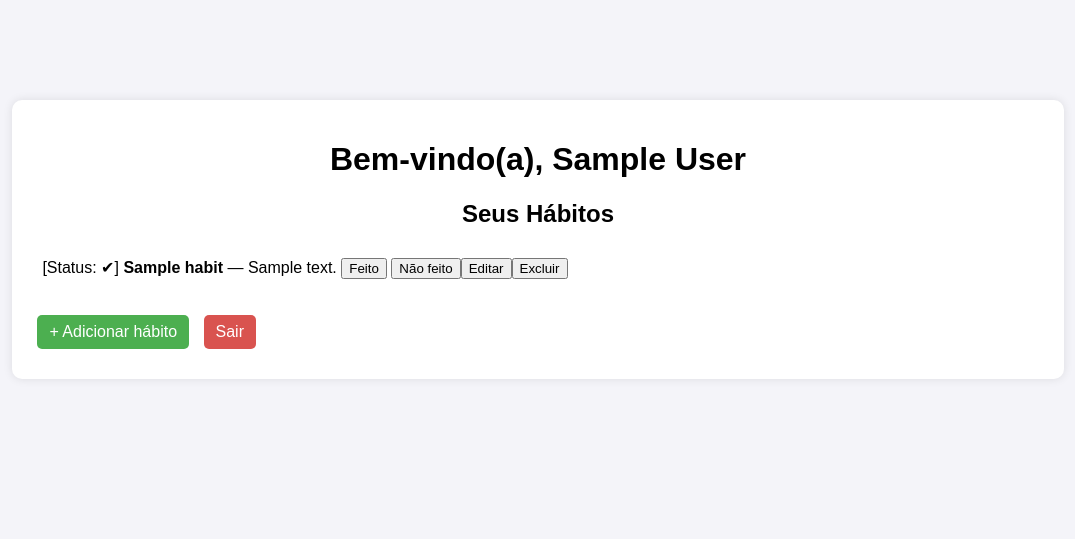
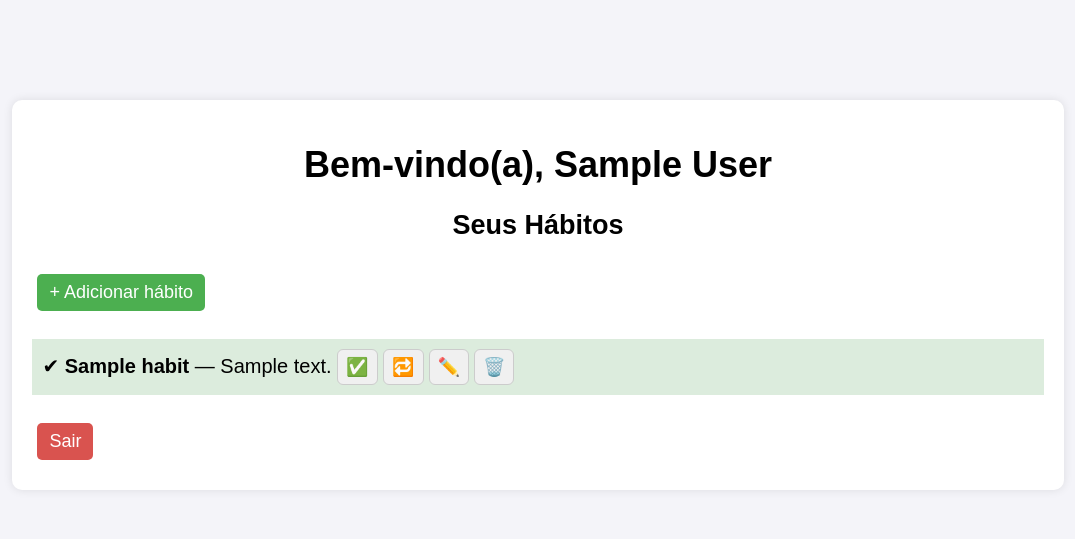
Before and after one commit to orafaeldantas/habit-tracker, a Flask app: page / in a window 1280 px wide. Shown: the top 539 px of the page, without its empty margins (102-1177 px from the left). Run offline with Flask 3, Linux system fonts and the light colour scheme; the visitor is signed in with stand-in values (Sample User, id 1); tables that the repository leaves empty hold one stand-in row (values such as "Sample post").

Commit message:
feat: add UX improvements to the dashboard

```diff
--- a/database.py
+++ b/database.py
@@ -73,7 +73,7 @@ def get_habits_by_user(user_id):
 
 
 def get_habit(id):
-    execute_query("SELECT * FROM habits WHERE id = ?", (id,), fetchone=True)
+    return execute_query("SELECT * FROM habits WHERE id = ?", (id,), fetchone=True)
 
 
 def update_status_habits_by_id(id, status):
--- a/static/css/dashboard.css
+++ b/static/css/dashboard.css
@@ -1,5 +1,6 @@
 body {
     font-family: Arial, sans-serif;
+    font-size: 18px;
     background-color: #f4f4f9;
     margin-top: 50px;
     padding: 0;
@@ -32,6 +33,7 @@ body {
     border-bottom: 1px solid #ddd;
     display: flex;
     flex-direction: row;
+    font-size: 20px;
   }
 
   .habit-item:last-child {
@@ -63,15 +65,15 @@ body {
   /* === Modal Delete Habit === */
 
   dialog {
-    border: none;                 /* remove a borda padrão feia do navegador */
-    border-radius: 8px;           /* cantos arredondados */
-    padding: 20px 30px;           /* espaço interno */
-    background-color: #fff;       /* fundo branco */
-    box-shadow: 0 4px 20px rgba(0, 0, 0, 0.3);  /* sombra leve */
-    text-align: center;           /* centraliza o texto */
-    width: 320px;                 /* largura fixa */
-    max-width: 90%;               /* responsivo em telas menores */
-    animation: fadeIn 0.2s ease;  /* animação de aparição */
+    border: none;
+    border-radius: 8px;
+    padding: 20px 30px;
+    background-color: #fff;
+    box-shadow: 0 4px 20px rgba(0, 0, 0, 0.3);
+    text-align: center;
+    width: 320px;
+    max-width: 90%;
+    animation: fadeIn 0.2s ease;
   }
 
   dialog::backdrop {
@@ -105,7 +107,6 @@ body {
     transition: background 0.2s ease;
   }
 
-  /* Botão confirmar (vermelho) */
   .modal-actions .btn-confirm {
     background-color: #e74c3c;
     color: #fff;
@@ -115,7 +116,6 @@ body {
     background-color: #c0392b;
   }
 
-  /* Botão cancelar (cinza) */
   .modal-actions .btn-cancel {
     background-color: #ccc;
     color: #000;
@@ -125,7 +125,83 @@ body {
     background-color: #b3b3b3;
   }
 
+  #habit-item-concluded {
+    background-color: #4e9c5232;
+  }
+
+  #habit-item-active{
+    background-color: #9d7b0030;
+  }
+
   @keyframes fadeIn {
     from { opacity: 0; transform: scale(0.9); }
     to { opacity: 1; transform: scale(1); }
   }
+
+
+/* === Edit and Delete Buttons ===*/
+.btn-edit-habit,
+.btn-delete-habit {
+  background-color: #f0f0f0; /* cor de fundo neutra */
+  border: 1px solid #ccc;
+  border-radius: 6px;
+  padding: 6px 8px;
+  font-size: 18px;
+  cursor: pointer;
+  transition: background-color 0.2s ease, transform 0.1s ease;
+  margin-left: 5px;
+}
+
+.btn-edit-habit::before {
+  content: "✏️";
+}
+
+.btn-delete-habit::before {
+  content: "🗑️";
+}
+
+.btn-edit-habit:hover,
+.btn-delete-habit:hover {
+  background-color: #e0e0e0;
+  transform: translateY(-1px);
+}
+
+.btn-edit-habit:active,
+.btn-delete-habit:active {
+  transform: scale(0.95);
+}
+
+/*===============*/
+
+/* === Done and Not Done Buttons === */
+.btn-done-habit,
+.btn-not-done-habit {
+  background-color: #f0f0f0; /* mesmo fundo neutro dos outros */
+  border: 1px solid #ccc;
+  border-radius: 6px;
+  padding: 6px 8px;
+  font-size: 18px;
+  cursor: pointer;
+  transition: background-color 0.2s ease, transform 0.1s ease;
+}
+
+.btn-done-habit::before {
+  content: "✅";
+}
+
+.btn-not-done-habit::before {
+  content: "🔁";
+}
+
+.btn-done-habit:hover,
+.btn-not-done-habit:hover {
+  background-color: #e0e0e0;
+  transform: translateY(-1px);
+}
+
+.btn-done-habit:active,
+.btn-not-done-habit:active {
+  transform: scale(0.95);
+}
+
+/*===============*/
--- a/templates/dashboard.html
+++ b/templates/dashboard.html
@@ -12,22 +12,22 @@
     <h1>Bem-vindo(a), {{ session['name_user'] }}</h1>
     <h2>Seus Hábitos</h2>
 
-
+    <a href="{{ url_for('habits.insert_habit') }}" class="btn">+ Adicionar hábito</a>
     {% if habits %}
       <ul class="habit-list">
         {% for habit in habits %}
-          <li class="habit-item">
+          <li class="habit-item" id="{{ 'habit-item-concluded' if habit['status'] else 'habit-item-active' }}" >
             <form action="{{ url_for('habits.update_status_habit', id=habit['id']) }}" method="post">
-              <span>[Status: {{ '✔' if habit['status'] else '❌' }}] </span>
+              <span> {{ '✔ ' if habit['status'] else '⏰ ' }} </span>
               <strong>{{ habit['title'] }}</strong> — {{ habit['description'] or 'Sem descrição' }}
-              <button type="submit" value=1 name="status"> Feito </button>
-              <button type="submit" value=0 name="status"> Não feito</button>
+              <button type="submit" value=1 name="status" class="btn-done-habit"></button>
+              <button type="submit" value=0 name="status" class="btn-not-done-habit"></button>
             </form>
             <form action="{{ url_for('habits.edit_habit', id=habit['id']) }}" method="get">
-              <button type="submit">Editar</button>
+              <button type="submit" class="btn-edit-habit"></button>
             </form>
             <form action="{{ url_for('habits.delete_habit', id=habit['id']) }}" method="post">
-              <button type="button" data-id="{{ habit['id'] }}" class="btn-delete-habit">Excluir</button>
+              <button type="button" data-id="{{ habit['id'] }}" class="btn-delete-habit"></button>
               <dialog id="deleteModal-{{ habit['id'] }}">
                 <h3>Confirmar ação</h3>
                 <p>Tem certeza que deseja excluir este hábito?</p>
@@ -45,7 +45,6 @@
       <p>Nenhum hábito cadastrado ainda.</p>
     {% endif %}
 
-    <a href="{{ url_for('habits.insert_habit') }}" class="btn">+ Adicionar hábito</a>
     <a href="{{ url_for('auth.logout_user') }}" class="btn btn-logout">Sair</a>
   </div>
 
--- a/templates/edit_habit.html
+++ b/templates/edit_habit.html
@@ -21,7 +21,7 @@
         </form>
         <a href="{{ url_for('habits.dashboard') }}" class="btn-cancel">Cancelar</a>
     {% else %}
-        <p>Hábito não cadastrado encontrado.</p>
+        <p>Hábito cadastrado não encontrado.</p>
     {% endif %}
 </div>
 
```
